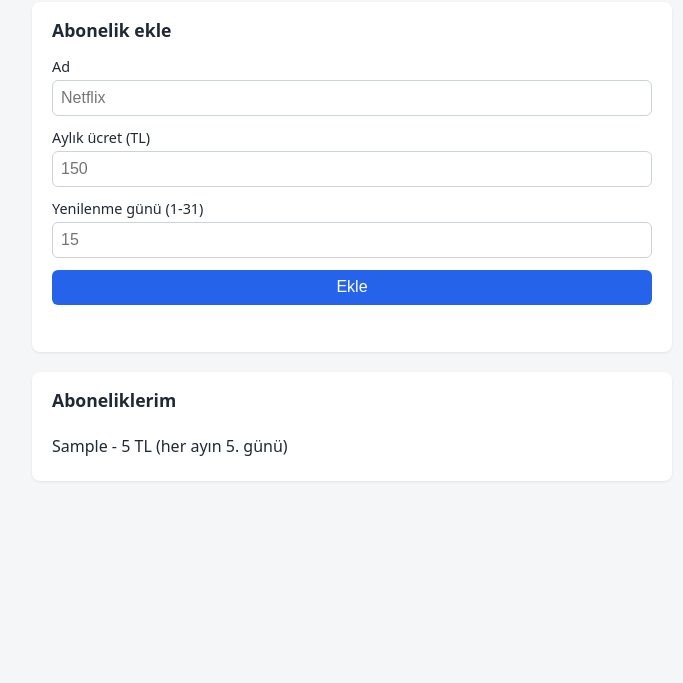
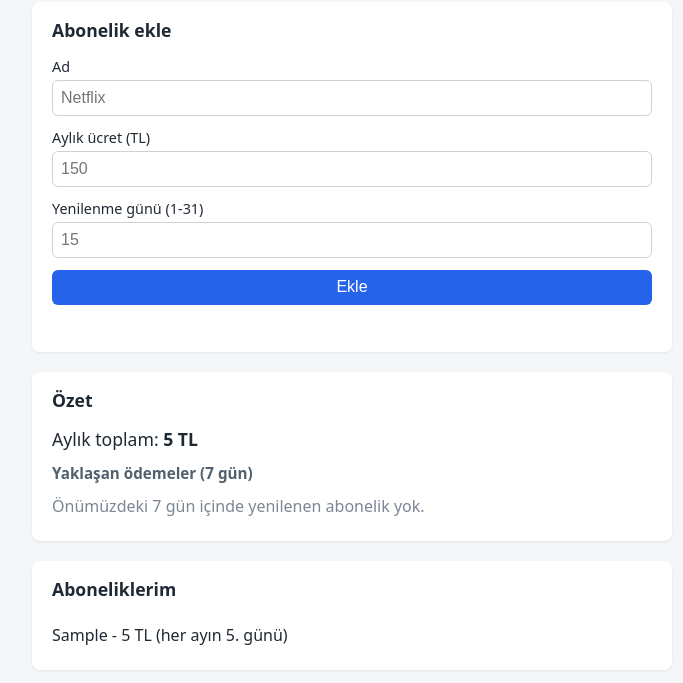
Before and after one commit to mfurkandmr/abonelik-takipcisi, a plain HTML site: page index.html in a window 1280 px wide. Both pictures are taken after typing "Sample", "5", "5" into the empty fields and a click on the button "Ekle". Shown: the part 97-780 px from the top of the page, without its empty margins (288-971 px from the left). Drawn offline with Linux system fonts and the light colour scheme.

Commit message:
Aylık toplam ve yaklaşan ödemeler (kart 2)
Tüm aboneliklerin aylık toplamı ve önümüzdeki 7 gün içinde yenilenen
abonelikler özet bölümünde gösterilir. Ay sonu ve yılbaşı geçişleri ile
kısa aylarda 29-31. gün durumları ele alındı.

Closes #2

Co-Authored-By: Claude Sonnet 5.5 <noreply@anthropic.com>

```diff
--- a/app.js
+++ b/app.js
@@ -40,6 +40,44 @@ function addSubscription(list, { name, price, day }) {
   return { list: [...list, item], errors: [] };
 }
 
+/** Tutarı gösterim için biçimlendirir: tam sayıysa ondalıksız, değilse 2 haneli. */
+function formatTL(amount) {
+  return Number.isInteger(amount) ? String(amount) : amount.toFixed(2);
+}
+
+/** Tüm aboneliklerin aylık toplam ücreti. Liste boşsa 0 döner. */
+function monthlyTotal(list) {
+  return list.reduce((sum, s) => sum + s.price, 0);
+}
+
+/** Verilen ay için yenilenme gününü ayın uzunluğuna sığdırır (31 -> Şubat'ta 28/29). */
+function clampDay(year, month, day) {
+  const lastDay = new Date(year, month + 1, 0).getDate();
+  return Math.min(day, lastDay);
+}
+
+/** Bir aboneliğin bugünden itibaren bir sonraki yenilenme tarihini ve kalan günü verir. */
+function nextRenewal(sub, today) {
+  const start = new Date(today.getFullYear(), today.getMonth(), today.getDate());
+  let date = new Date(start.getFullYear(), start.getMonth(), clampDay(start.getFullYear(), start.getMonth(), sub.day));
+  if (date < start) {
+    const m = start.getMonth() + 1;
+    const y = start.getFullYear() + Math.floor(m / 12);
+    const mm = m % 12;
+    date = new Date(y, mm, clampDay(y, mm, sub.day));
+  }
+  const daysLeft = Math.round((date - start) / 86400000);
+  return { date, daysLeft };
+}
+
+/** Önümüzdeki `withinDays` gün içinde yenilenen abonelikleri, en yakın olan önce gelecek şekilde döndürür. */
+function upcomingPayments(list, today, withinDays = 7) {
+  return list
+    .map((s) => ({ ...s, ...nextRenewal(s, today) }))
+    .filter((s) => s.daysLeft <= withinDays)
+    .sort((a, b) => a.daysLeft - b.daysLeft);
+}
+
 /* ---------- Tarayıcı arayüzü ---------- */
 if (typeof document !== "undefined") {
   let subscriptions = loadSubscriptions(localStorage);
@@ -48,13 +86,20 @@ if (typeof document !== "undefined") {
   const errorBox = document.getElementById("errors");
   const listEl = document.getElementById("sub-list");
 
-  function render() {
+  const totalEl = document.getElementById("monthly-total");
+  const upcomingEl = document.getElementById("upcoming-list");
+
+  function emptyItem(text) {
+    const li = document.createElement("li");
+    li.className = "empty";
+    li.textContent = text;
+    return li;
+  }
+
+  function renderList() {
     listEl.replaceChildren();
     if (subscriptions.length === 0) {
-      const li = document.createElement("li");
-      li.className = "empty";
-      li.textContent = "Henüz abonelik eklenmedi.";
-      listEl.appendChild(li);
+      listEl.appendChild(emptyItem("Henüz abonelik eklenmedi."));
       return;
     }
     for (const s of subscriptions) {
@@ -62,6 +107,27 @@ if (typeof document !== "undefined") {
       li.textContent = `${s.name} - ${s.price} TL (her ayın ${s.day}. günü)`;
       listEl.appendChild(li);
     }
+  }
+
+  function renderSummary() {
+    totalEl.textContent = `${formatTL(monthlyTotal(subscriptions))} TL`;
+    upcomingEl.replaceChildren();
+    const upcoming = upcomingPayments(subscriptions, new Date());
+    if (upcoming.length === 0) {
+      upcomingEl.appendChild(emptyItem("Önümüzdeki 7 gün içinde yenilenen abonelik yok."));
+      return;
+    }
+    for (const s of upcoming) {
+      const li = document.createElement("li");
+      const when = s.daysLeft === 0 ? "bugün" : `${s.daysLeft} gün sonra`;
+      li.textContent = `${s.name} - ${s.price} TL (${when})`;
+      upcomingEl.appendChild(li);
+    }
+  }
+
+  function render() {
+    renderList();
+    renderSummary();
   }
 
   form.addEventListener("submit", (e) => {
@@ -87,5 +153,8 @@ if (typeof document !== "undefined") {
 }
 
 if (typeof module !== "undefined") {
-  module.exports = { validateSubscription, addSubscription, loadSubscriptions, saveSubscriptions };
+  module.exports = {
+    validateSubscription, addSubscription, loadSubscriptions, saveSubscriptions,
+    monthlyTotal, nextRenewal, upcomingPayments, formatTL,
+  };
 }
--- a/index.html
+++ b/index.html
@@ -27,6 +27,13 @@
       <p id="errors" role="alert"></p>
     </section>
 
+    <section aria-labelledby="summary-title">
+      <h2 id="summary-title">Özet</h2>
+      <p class="total">Aylık toplam: <strong id="monthly-total">0 TL</strong></p>
+      <h3>Yaklaşan ödemeler (7 gün)</h3>
+      <ul id="upcoming-list"></ul>
+    </section>
+
     <section aria-labelledby="list-title">
       <h2 id="list-title">Aboneliklerim</h2>
       <ul id="sub-list"></ul>
--- a/style.css
+++ b/style.css
@@ -12,4 +12,6 @@ ul { list-style: none; padding: 0; margin: 0; }
 li { padding: .5rem 0; border-bottom: 1px solid #e4e7eb; }
 li:last-child { border-bottom: 0; }
 li.empty { color: #7b8794; }
+.total { font-size: 1.1rem; margin: 0 0 .75rem; }
+h3 { font-size: .95rem; margin: .75rem 0 .25rem; color: #52606d; }
 #errors { color: #b91c1c; min-height: 1.2em; margin: .75rem 0 0; }
```
Also changed, not shown: app.test.js (+50 -0 lines).
